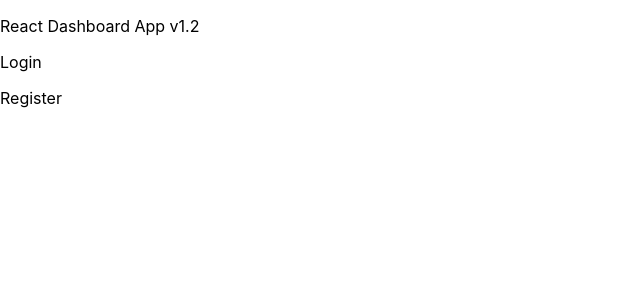
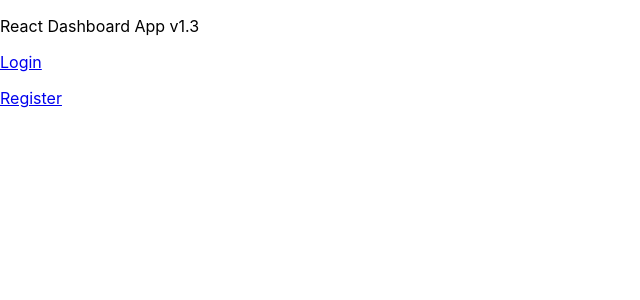
Before and after one commit to dgilbert-quickstart/dashboard-app-v01, a React (Create React App) app in the folder dashboard-app-v01/: page / in a window 1280 px wide. Shown: the top 300 px of the page, without its empty margins (0-640 px from the left). Built offline with nearby package versions, Linux system fonts and the light colour scheme.

Commit message:
update react dashboard app v1.0

```diff
--- a/dashboard-app-v01/src/App.js
+++ b/dashboard-app-v01/src/App.js
@@ -2,6 +2,8 @@
 import {HashRouter, Routes, Route} from "react-router-dom"
 import Home from "./components/Home"
 import Login from "./components/Login";
+import Register from "./components/Register";
+
 import './App.css';
 
 function App() {
@@ -11,6 +13,7 @@ function App() {
         <Routes>
         <Route path="/" element={<Home/>}/>
         <Route path="/login" element={<Login/>}/>
+        <Route path="/register" element={<Register/>}/>
         </Routes>
       </HashRouter>
     </>
--- a/dashboard-app-v01/src/components/Home.js
+++ b/dashboard-app-v01/src/components/Home.js
@@ -1,14 +1,16 @@
+import {Link} from "react-router-dom"
+
 function Home()
 {
     return (
         <>
-            <p>React Dashboard App v1.2</p>
+            <p>React Dashboard App v1.3</p>
             <p></p>
             <p>
-                Login
+                <Link to="/login">Login</Link>
             </p>
             <p>
-                Register
+                <Link to="/register">Register</Link>
             </p>
         </>
     )
--- /dev/null
+++ b/dashboard-app-v01/src/components/Register.js
@@ -0,0 +1,22 @@
+function Register()
+{
+    return (
+        <>
+            <p>Register</p>
+            <p></p>
+            <form>
+                <label>* UserName: </label><input type="text" placeholder="* username" maxLength={25}></input><br/>
+                <label>* Password: </label><input type="password" placeholder="* password" maxLength={25}></input><br/>
+                <label>* Confirm Password: </label><input type="password" placeholder="* confirm password" maxLength={25}></input>
+                <p></p>
+                <input type="checkbox"/>Terms and Services
+                <p></p>
+                <button>Submit</button>
+            </form>
+            <p></p>
+            <p>Login</p>
+        </>
+    )
+}
+
+export default Register;
```
